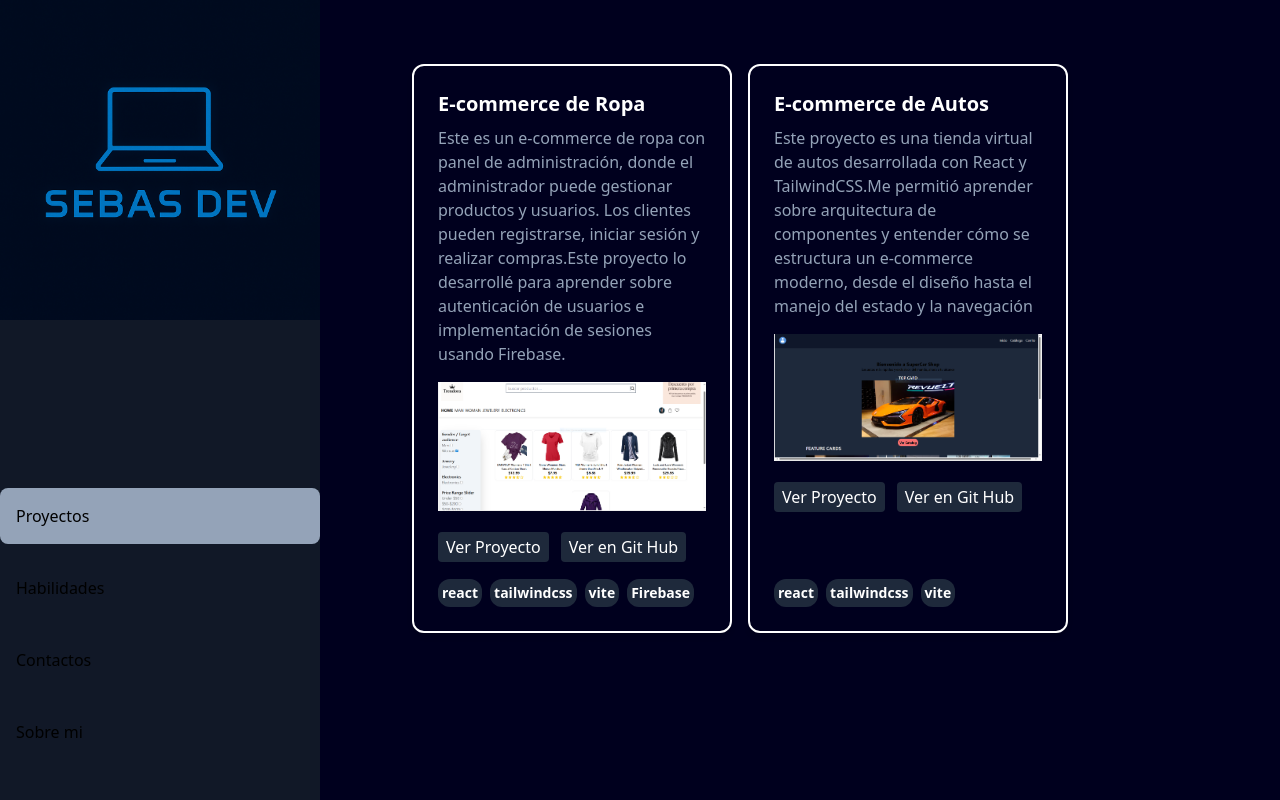
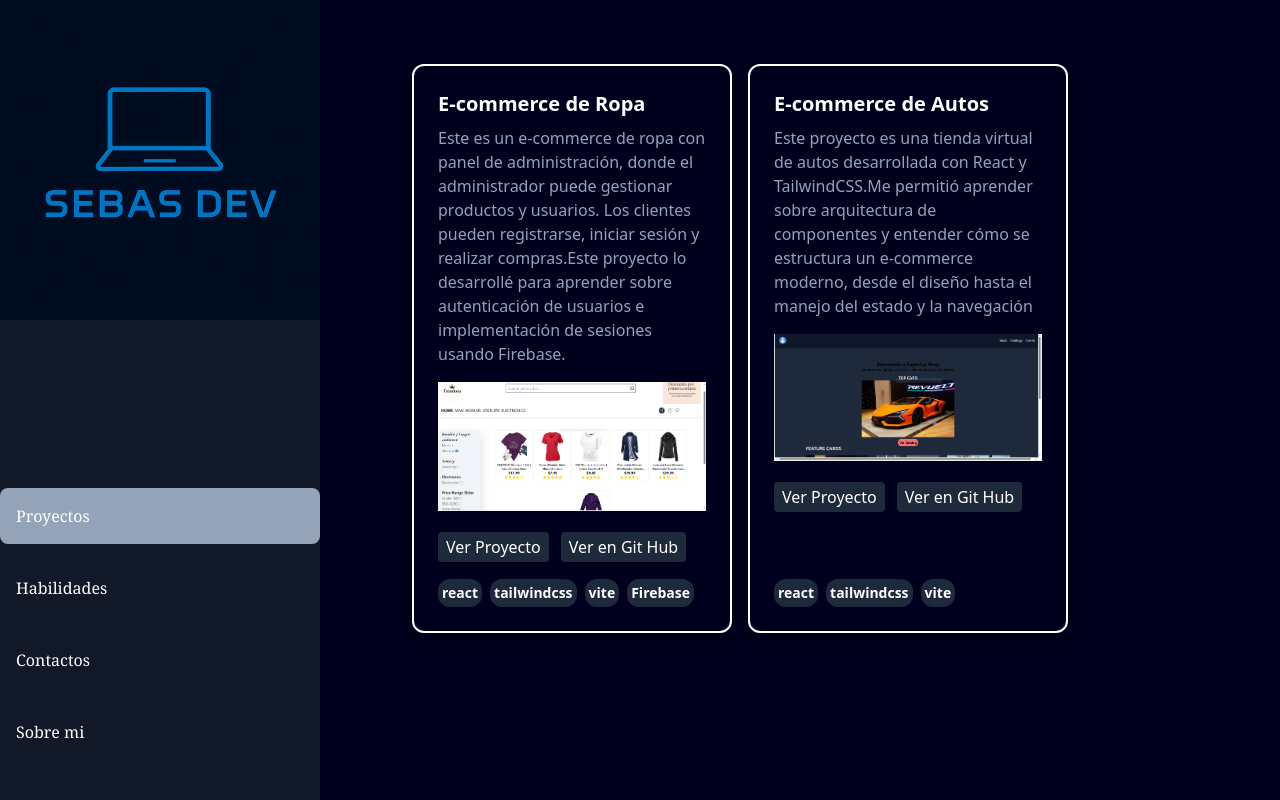
Before and after one commit to yoan2024/Portafolio, a React (Vite) app: page / in a window 1280 px wide. Built offline with nearby package versions, Linux system fonts and the light colour scheme.

Commit message:
adding text-color the asidebar

```diff
--- a/src/components/Asidebar.tsx
+++ b/src/components/Asidebar.tsx
@@ -39,7 +39,7 @@ const Asidebar = () => {
     }
   };
   return (
-    <div className="hidden sm:flex w-32 md:w-72 lg:w-80 bg-gray-900 fixed h-screen flex-col justify-between">
+    <div className="hidden sm:flex w-32 text-white font-serif md:w-72 lg:w-80 bg-gray-900 fixed h-screen flex-col justify-between">
       <div>
         {" "}
         <img src="/image/logo.png" alt="" />
```
